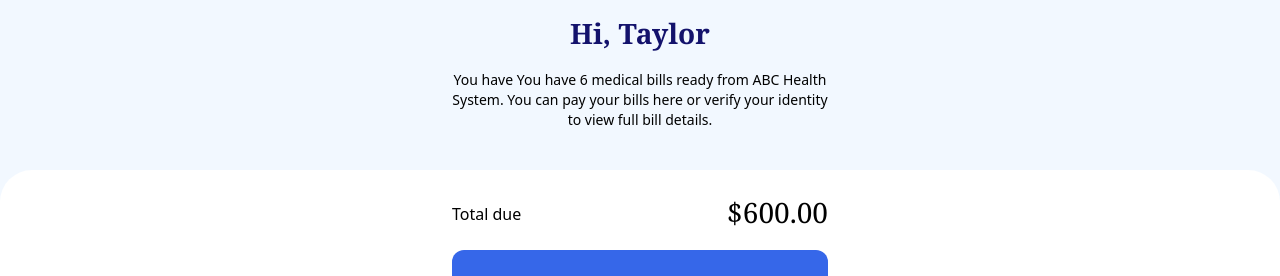
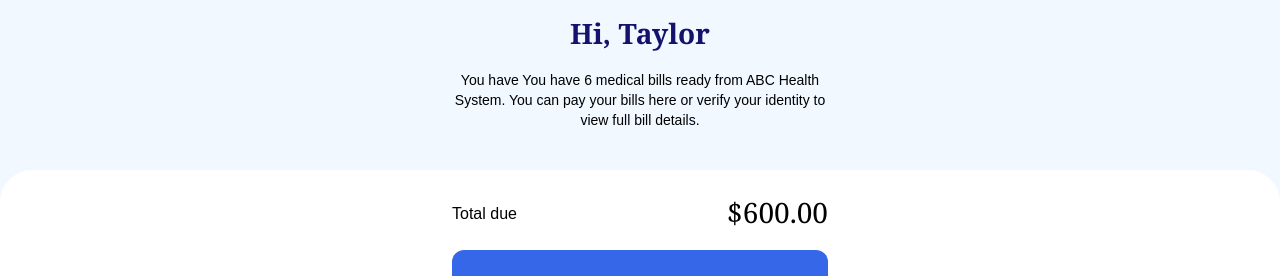
Before and after one commit to anthonytietjen/cedarpayment, a Next.js app: page / in a window 1280 px wide. Shown: the part 155-431 px from the top of the page. Built offline with nearby package versions, Linux system fonts and the light colour scheme.

Commit message:
Use fonts from taliwind config

```diff
--- a/src/app/page.tsx
+++ b/src/app/page.tsx
@@ -12,13 +12,12 @@ export default function Home() {
       <div className="flex flex-col items-center pt-[86px] pb-[40px]">
         <div className="w-full max-w-[376px] flex-col">
           <h1
-            className="text-[28px] mb-[16px] text-center text-[#13126C] font-bold"
-            style={{ fontFamily: "georgia" }}
+            className="font-georgia text-[28px] mb-[16px] text-center text-[#13126C] font-bold"
           >
             Hi, Taylor
           </h1>
 
-          <p className="text-sm text-center font-sans">
+          <p className="text-sm text-center font-arial">
             You have You have 6 medical bills ready from ABC Health System. You
             can pay your bills here or verify your identity to view full bill
             details.
@@ -30,8 +29,8 @@ export default function Home() {
         <div className="flex flex-col items-center p-8">
           <div className="w-full max-w-[376px] flex-col">
             <div className="flex justify-between">
-              <div className="text-base font-sans">Total due</div>
-              <div className="text-[28px]" style={{ fontFamily: "georgia" }}>
+              <div className="text-base font-arial">Total due</div>
+              <div className="text-[28px] font-georgia">
                 $600.00
               </div>
             </div>
```
